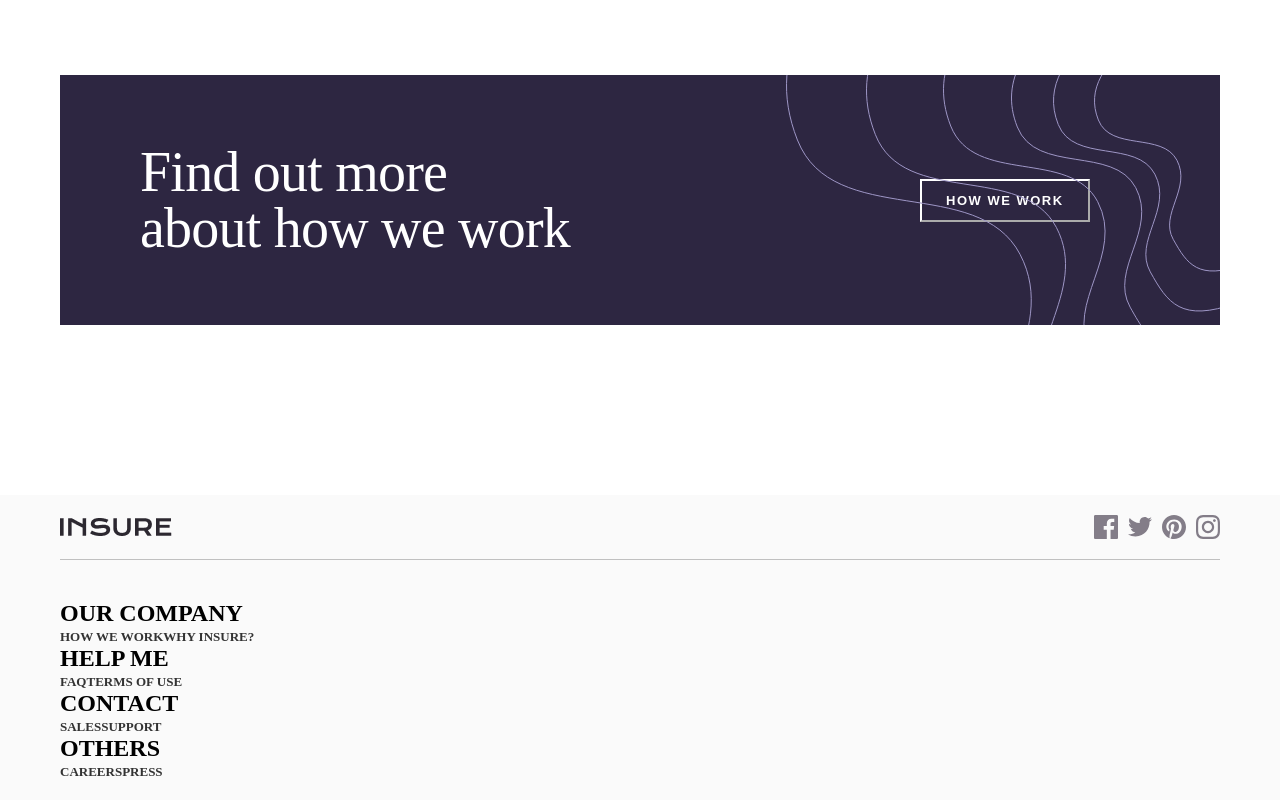
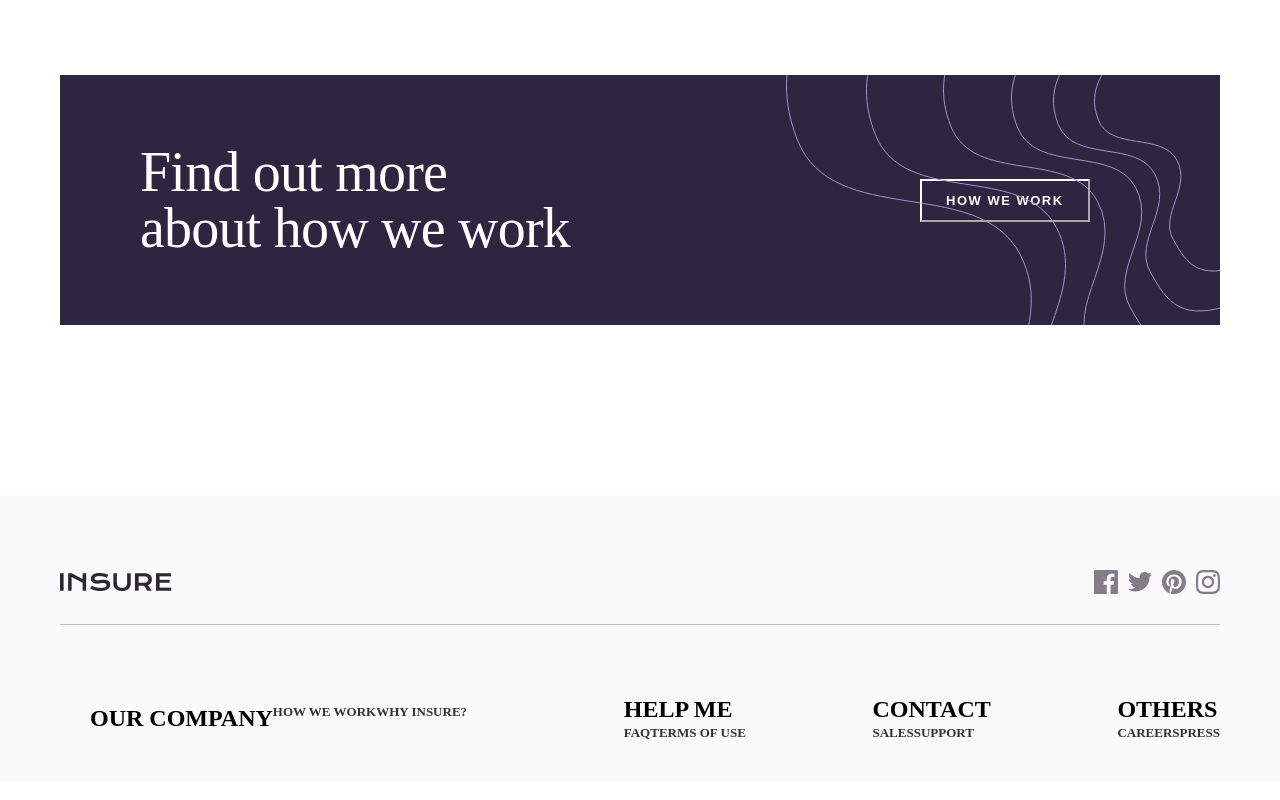
Before and after one commit to umida17/react.js-2-loyiham, a React (Vite) app: page / in a window 1280 px wide. Shown: the part 1537-2337 px from the top of the page. Built offline with nearby package versions, Linux system fonts and the light colour scheme.

Commit message:
ocompany

```diff
--- a/src/Companets/footer/footer.css
+++ b/src/Companets/footer/footer.css
@@ -7,9 +7,9 @@
     align-items: center;
     justify-content: space-between;
     margin-bottom: 40px;
-    padding-bottom: 20px;
+    padding-bottom: 30px;
     border-bottom: 1px solid silver;
-    padding: ;-top: 55px;
+    padding-top: 55px;
 }
 
 .icon{
@@ -18,3 +18,16 @@
     justify-content: space-between;
     gap: 10px;
 }
+
+.footer-finish{
+    margin-top: 50px;
+    display: flex;
+    align-items: center;
+    justify-content: space-between;
+    gap: 30px;
+}
+
+.Ocompany{
+    display: flex;
+    padding: 30px;
+}
```
